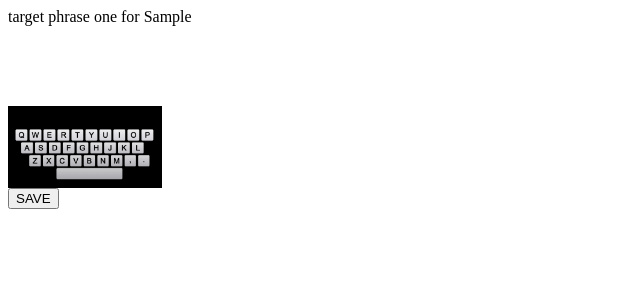
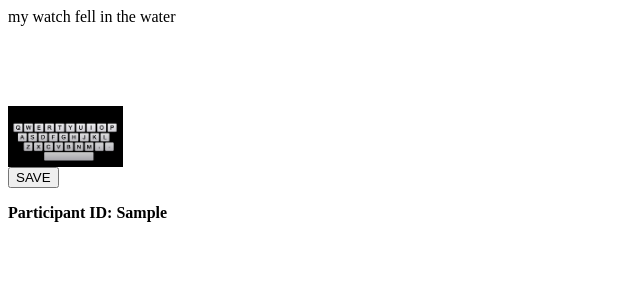
Before and after one commit to nguyenjenny/HCI-Assignment2, a React (Create React App) app: page / in a window 1280 px wide. Both pictures are taken after typing "Sample" into the empty fields and a click on the input "Submit". Shown: the top 300 px of the page, without its empty margins (0-640 px from the left). Built offline with nearby package versions, Linux system fonts and the light colour scheme.

Commit message:
Type and scale functionality restored

```diff
--- a/src/App.js
+++ b/src/App.js
@@ -25,14 +25,19 @@ class App extends React.Component {
     return [
       {
         type: "normal",
-        scale: 0.15,
-        targetPhrase: "target phrase one"
+        scale: 0.112,
+        targetPhrase: "my watch fell in the water"
       },
       {
         type: "zoom",
-        scale: 2,
-        targetPhrase: "poo"
-      }
+        scale: 0.103,
+        targetPhrase: "breathing is difficult"
+      },
+      {
+        type: "normal",
+        scale: 0.103,
+        targetPhrase: "a problem with the engine"
+      },
     ];
   };
 
--- a/src/components/Watch/index.js
+++ b/src/components/Watch/index.js
@@ -173,7 +173,7 @@ class Watch extends React.Component {
 
     clearInterval(this.state.timer);
 
-    var fileName = "results_" + this.sessionIndex + ".txt";
+    var fileName = "participant_" +  this.props.id + "_trial_" + (this.state.trialIndex + 1) + ".txt";
     download(log_file, fileName, "text/plain"); // here I using sessionIndex to set the file name, as this is a one time parameters, it can be a temp local variables here.
 
     //After download, Reset variables here
@@ -211,16 +211,17 @@ class Watch extends React.Component {
   render() {
     const { id } = this.props;
     const { trialIndex } = this.state;
-    const { scale, targetPhrase, type } = this.trials[trialIndex];
+	const { scale, targetPhrase, type } = this.trials[trialIndex];
+	console.log(scale)
     // style={{}} is an inline styling with calculated screen size
     if (type) {
       return (
         <div className="watch">
           <label>
-            {targetPhrase} for {id}
+            {targetPhrase}
           </label>
           <div className="typed">{this.state.inputText}</div>
-          {this.type === "normal" ? (
+          {type === "normal" ? (
             <KeyboardNormal
               originalScale={scale}
               onKeyCharReceived={this.onKeyCharReceived}
@@ -232,6 +233,7 @@ class Watch extends React.Component {
             />
           )}
           <button onClick={this.saveData}>SAVE</button>
+		  <p><b>Participant ID: {id}</b></p>
         </div>
       );
     } else {
--- a/src/index.css
+++ b/src/index.css
@@ -32,7 +32,7 @@ img {
 }
 /* TextField Style */
 .typed{
-    font-size: 48pt;
+    font-size: 20pt;
     font-family: "HelveticalNeue-Light","Helvetica Neue Light","Helvetica Neue",Helvetica,Arial,"Lucida Grande",sans-serif;
     font-weight: 100;
     height: 80px;
```
